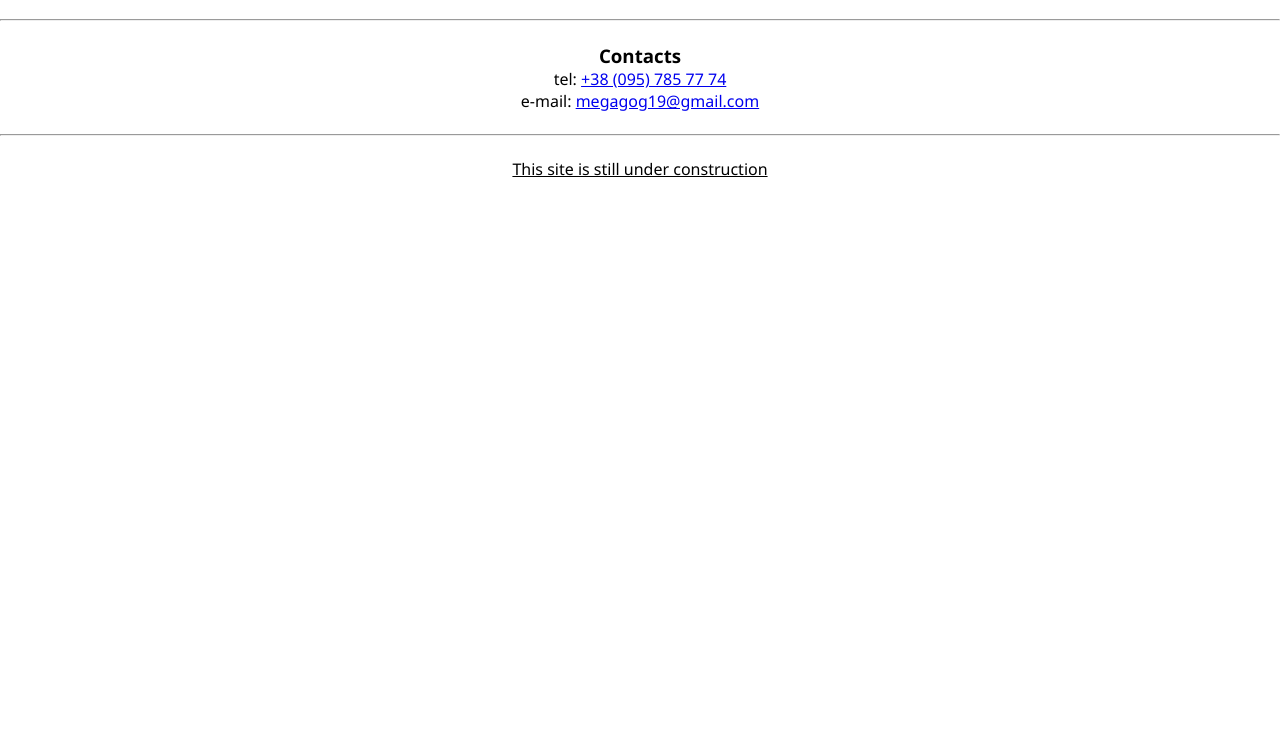
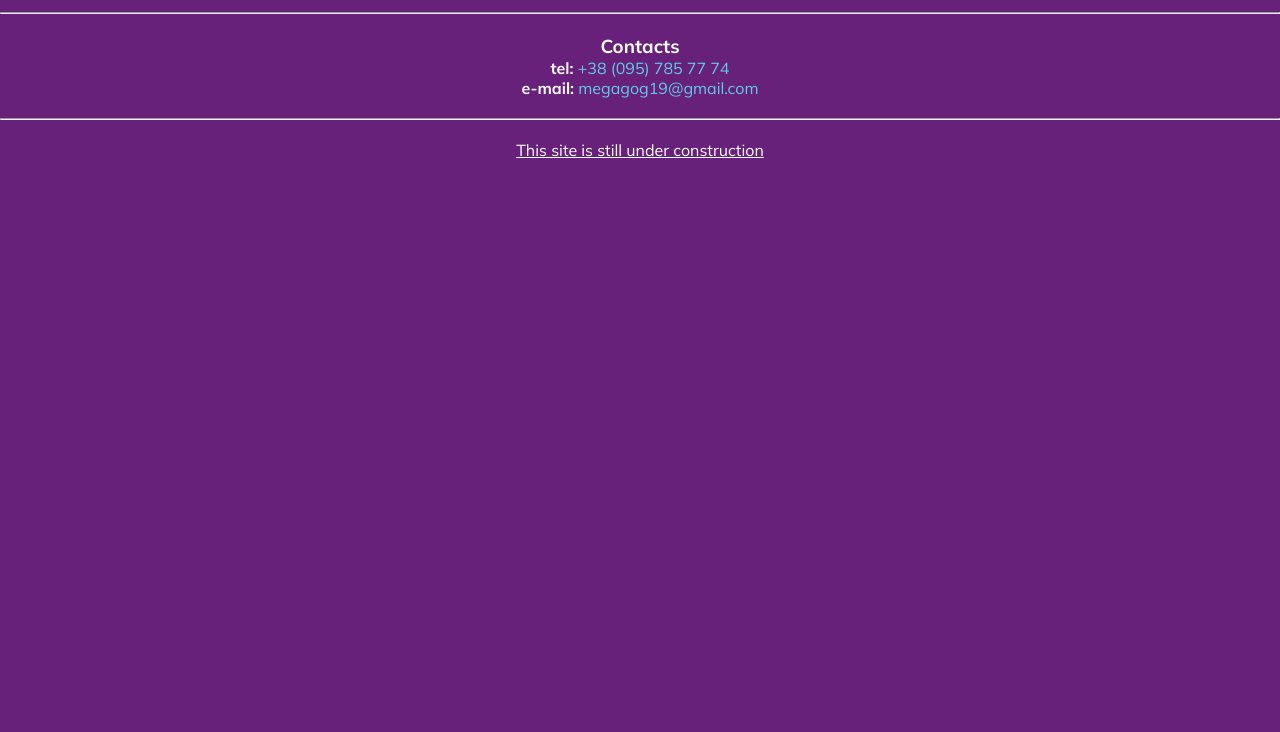
Before and after one commit to GeoFoxit/GeoFoxit.github.io, a plain HTML site: page index.html in a window 1280 px wide. Shown: the part 68-800 px from the top of the page. Drawn offline with Linux system fonts and the light colour scheme.

Commit message:
Re-styling

```diff
--- a/index.html
+++ b/index.html
@@ -6,15 +6,15 @@
         <link rel="stylesheet" href="style.css">
         <title>GeoFoxit</title>
     </head>
-    <body style="text-align: center;">
+    <body>
         <h1>Borodin George</h1>
-        <span>Software engineer</span>
+        <span>Software engineer (.NET Developer)</span>
         <br><br>
         <hr>
         <br>
         <h3>Contacts</h3>
-        tel: <a href="tel:+380957857774">+38 (095) 785 77 74</a><br>
-        e-mail: <a href="mailto: megagog19@gmail.com">megagog19@gmail.com</a><br>
+        <b>tel:</b> <a href="tel:+380957857774">+38 (095) 785 77 74</a><br>
+        <b>e-mail:</b> <a href="mailto: megagog19@gmail.com">megagog19@gmail.com</a><br>
         <br>
         <hr>
         <br>
--- a/style.css
+++ b/style.css
@@ -1,7 +1,28 @@
+@import url('https://fonts.googleapis.com/css2?family=Mulish:wght@300;400;700&display=swap');
+
 /* Global */
 * {
     margin: 0;
     padding: 0;
     box-sizing: border-box;
-    font-family: 'Segoe UI', Tahoma, Geneva, Verdana, sans-serif;
+    font-family: 'Mulish', sans-serif;
 }
+
+body {
+    background-color: #67217A;
+    color: white;
+    text-align: center;
+}
+
+a {
+    color: #60CBED;
+    text-decoration: none;
+}
+
+a:hover {
+    font-weight: bold;
+}
+
+hr {
+    color: white;
+}
```
